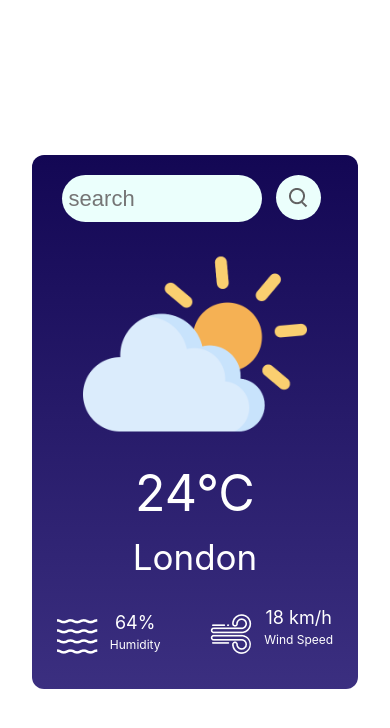
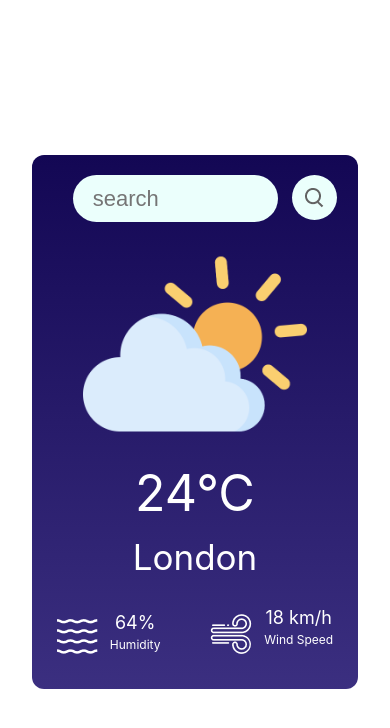
Before and after one commit to A-S-Vignesh-Raja/weather-app, a React (Vite) app: page / in a window 390 px wide. Shown: the top 728 px of the page. Built offline with nearby package versions, Linux system fonts and the light colour scheme.

Commit message:
added some padding and hosted to vercel

```diff
--- a/src/Components/WeatherApp/weatherappstyle.css
+++ b/src/Components/WeatherApp/weatherappstyle.css
@@ -96,13 +96,13 @@
 
     .top-bar {
         padding-top: 20px;
-        padding-right: 2%;
+        padding-left: 20px;
     }
 
     .top-bar input {
         width: 60%;
         max-width: 363px;
-        padding-left: 2%;
+        padding-left: 20px;
         height: 45px;
         font-size: 22px;
     }
```
Also changed, not shown: 1 other file (tests, documents, lock files or other folders).
